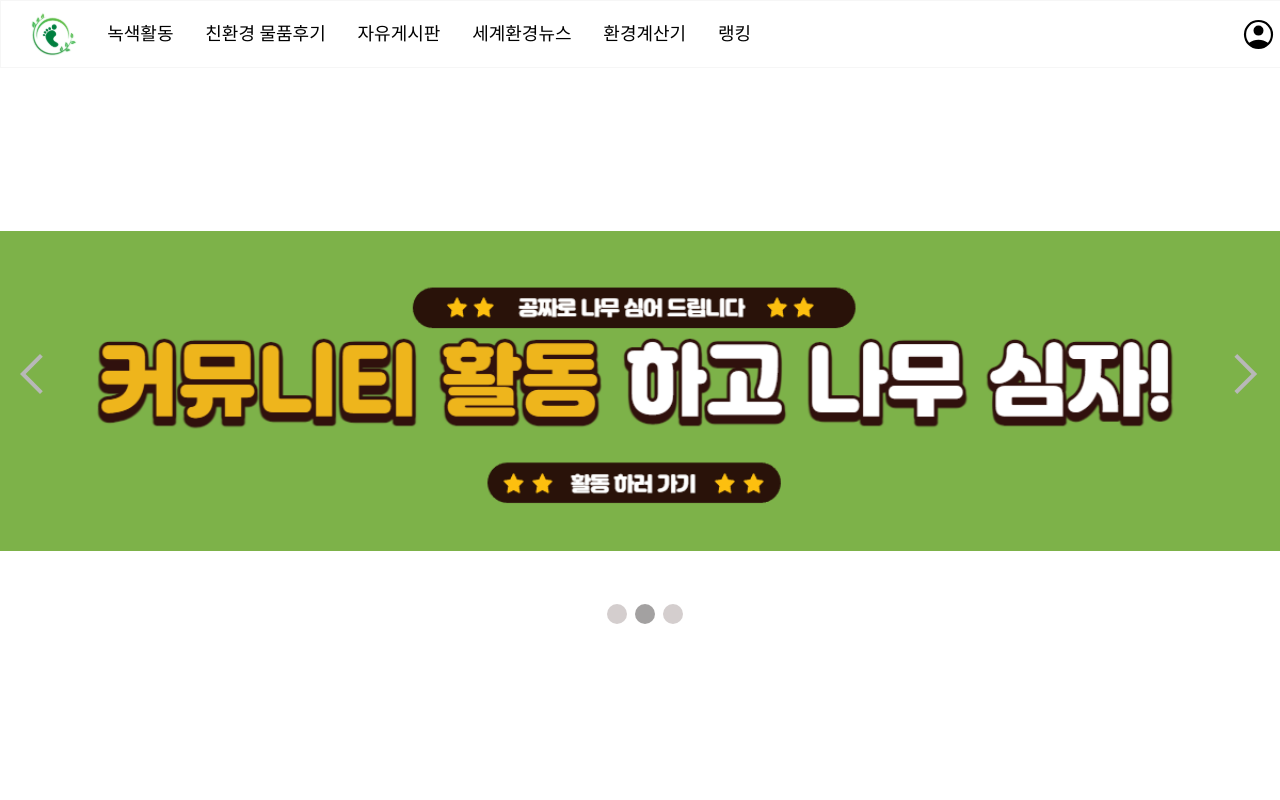
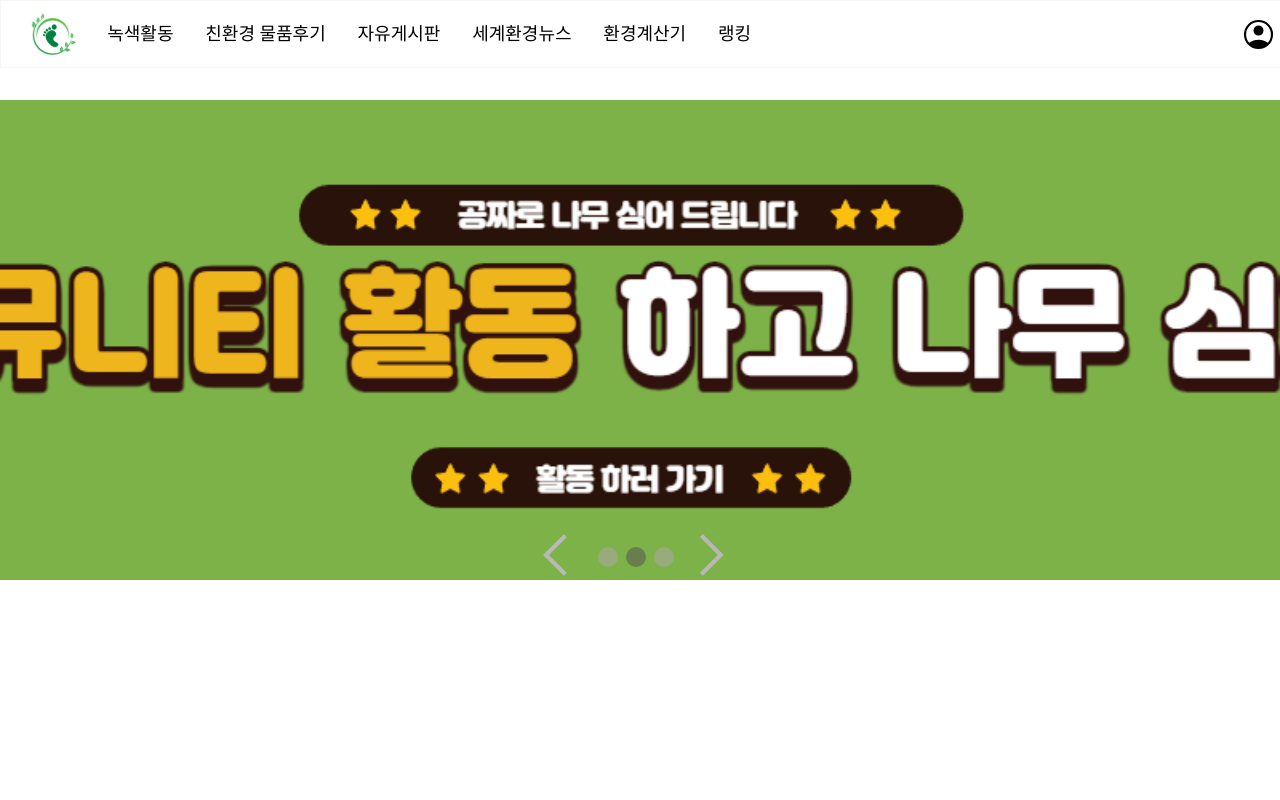
Before and after one commit to sungstii/seb42_main_022, a React (Create React App) app in the folder client/: page / in a window 1280 px wide. Shown: the top 800 px of the page. Built offline with nearby package versions, Linux system fonts and the light colour scheme.

Commit message:
feat: 미디어 쿼리 추가
fix: 캐러셀 디자인 수정

```diff
--- a/client/src/components/Carousel.tsx
+++ b/client/src/components/Carousel.tsx
@@ -1,6 +1,6 @@
 import React from "react";
 import Trees from "../image/trees.png";
-import Cow from "../image/cow.jpg";
+import Cow from "../image/cow.png";
 import Earth from "../image/earth.png";
 import { useState, useEffect, useRef } from "react";
 import styled from "styled-components";
@@ -11,39 +11,94 @@ const Container = styled.div`
   width: 100%;
   overflow: hidden;
   margin: 0 0 200px;
+  @media screen and (max-width: 1200px) {
+    height: 100%;
+  }
 `;
 const SliderContainer = styled.div`
   margin-top: 30px;
   width: 100%;
   height: 480px;
   display: flex;
+  @media screen and (max-width: 1200px) {
+    height: 100%;
+  }
 `;
 const Img = styled.img`
+  display: flex;
+
+  align-items: flex-start;
+
   width: 100%;
   height: 480px;
-  object-fit: contain;
+  object-fit: cover;
+  @media screen and (max-width: 1200px) {
+    object-fit: cover;
+    width: 100%;
+
+    height: 100%;
+  }
+`;
+const Controller = styled.div`
+  display: flex;
+  flex-direction: row;
+  position: relative;
+  bottom: 50px;
+  justify-content: center;
+  @media screen and (max-width: 1200px) {
+    bottom: 40px;
+  }
+  @media screen and (max-width: 819px) {
+    bottom: 30px;
+  }
+  @media screen and (max-width: 768px) {
+    bottom: 20px;
+  }
 `;
 const CarouselBack = styled.img`
   position: relative;
-  top: 280px;
-  left: 20px;
   z-index: 1;
   cursor: pointer;
+  width: 50px;
+  height: 50px;
+  @media screen and (max-width: 1200px) {
+    width: 40px;
+    height: 40px;
+  }
+  @media screen and (max-width: 819px) {
+    width: 30px;
+    height: 30px;
+  }
+  @media screen and (max-width: 768px) {
+    width: 20px;
+    height: 20px;
+  }
 `;
 const CarouselFront = styled.img`
-  position: absolute;
-  top: 350px;
-  right: 10px;
-  /* bottom: 300px; */
+  position: relative;
   z-index: 1;
   cursor: pointer;
+  padding: 0px 0px 0px 10px;
+  width: 50px;
+  height: 50px;
+  @media screen and (max-width: 1200px) {
+    width: 40px;
+    height: 40px;
+  }
+  @media screen and (max-width: 819px) {
+    width: 30px;
+    height: 30px;
+  }
+  @media screen and (max-width: 768px) {
+    width: 20px;
+    height: 20px;
+  }
 `;
 const InputContainer = styled.div`
   position: relative;
-  /* top: 0px; */
-  bottom: 30px;
-  left: 47%;
   z-index: 1;
+  display: flex;
+  align-items: center;
 `;
 const Input = styled.input`
   cursor: pointer;
@@ -55,6 +110,18 @@ const Input = styled.input`
   border-radius: 50%;
   width: 20px;
   height: 20px;
+  @media screen and (max-width: 1200px) {
+    width: 15px;
+    height: 15px;
+  }
+  @media screen and (max-width: 819px) {
+    width: 12px;
+    height: 12px;
+  }
+  @media screen and (max-width: 768px) {
+    width: 10px;
+    height: 10px;
+  }
 `;
 
 function Carousel() {
@@ -98,12 +165,13 @@ function Carousel() {
   return (
     <>
       <Container>
-        <CarouselBack src={arrowback} onClick={prevSlide} />
         <SliderContainer ref={slideRef}>
           <Img src={Earth} />
           <Img src={Trees} />
           <Img src={Cow} />
         </SliderContainer>
+        <Controller>
+          <CarouselBack src={arrowback} onClick={prevSlide} />
           <InputContainer>
             <Input
               onClick={(e) => handle(0)}
@@ -128,6 +196,7 @@ function Carousel() {
             />
         </InputContainer>
         <CarouselFront src={arrowfront} onClick={nextSlide} />
+      </Controller>
       </Container>
 
     </>
--- a/client/src/pages/News.tsx
+++ b/client/src/pages/News.tsx
@@ -8,21 +8,31 @@ const MainContainer = styled.div`
   display: flex;
   margin: 0 auto;
   justify-content: center;
-  padding: 30px 10px 10px 10px;
+  width: 100%;
+  @media screen and (max-width: 920px) {
+    width: 100%;
+    padding: 0px;
+  }
 `;
 const SectionContainer = styled.div`
   flex-direction: column;
   justify-content: center;
   margin: 50px 0px 0px 0px;
+  width: 100%;
 `;
 const NewsContainer = styled.div`
   display: flex;
   flex-direction: column;
   justify-content: center;
   align-content: center;
+  margin: 0 auto;
   width: 800px;
   height: 100%;
   padding: 0px 50px 20px 50px;
+  @media screen and (max-width: 920px) {
+    width: 100%;
+    padding: 0px;
+  }
 `;
 const NewsBox = styled.div`
   display: flex;
@@ -31,7 +41,7 @@ const NewsBox = styled.div`
   justify-content: center;
   align-items: center;
   border-radius: 15px;
-  height: 100px;
+  height: 120px;
   padding: 20px 50px 20px 50px;
   margin: 0px 0px 30px 0px;
   box-shadow: 0px 8px 16px 0px rgba(0, 0, 0, 0.2);
@@ -68,13 +78,13 @@ function News () {
       {isError && "Loading..."}
       <MainContainer>
         <SectionContainer>
-          <Text>여긴 환경뉴스 페이지입니다</Text>
+          <Text>환경 뉴스를 실시간으로 만나보세요!</Text>
           <NewsContainer>
             {news?.items.map((el, index) => {
               return (
                 <NewsBox key={index} onClick={() => window.open(`${el.originallink}`, "_blank")}>
-                  <Title>{el.title.replace(/<\/?[^>]+(>|$)/g, "")}</Title>
-                  <Contents>{el.description.replace(/<\/?[^>]+(>|$)/g, "")}</Contents>
+                  <Title>{el.title.replace(/<\/?(b|[^>]+|("|'))>|(&apos;)|(&quot;)/g, "")}</Title>
+                  <Contents>{el.description.replace(/<\/?(b|[^>]+|("|'))>|(&apos;)|(&quot;)/g, "")}</Contents>
                   <div>{dayjs(el.pub_date).locale('ko').format('YYYY년 M월 D일 ddd HH:mm')}</div>
                 </NewsBox>
               )
--- a/client/src/pages/Ranking.tsx
+++ b/client/src/pages/Ranking.tsx
@@ -8,7 +8,10 @@ const MainContainer = styled.div`
   margin: 0 auto;
   justify-content: center;
   /* flex-direction: column; */
-  padding: 30px 10px 10px 10px;
+  /* padding: 30px 10px 10px 10px; */
+  @media screen and (max-width: 920px) {
+    width: 100%;
+  }
 `;
 const SectionContainer = styled.div`
   flex-direction: column;
@@ -22,40 +25,57 @@ const RankContainer = styled.div`
   align-content: center;
   width: 800px;
   height: 100%;
-  padding: 0px 50px 20px 50px;
+  /* padding: 0px 50px 20px 50px; */
+  @media screen and (max-width: 920px) {
+    width: 100%;
+    padding: 0px;
+  }
 `;
 const Rank = styled.div`
   display: flex;
   flex-direction: row;
   background-color: #F2FFED;
-  justify-content: center;
+  justify-content: space-evenly;
   align-items: center;
   border-radius: 15px;
-  /* width: 80%; */
+  width: 100%;
   height: 50px;
-  padding: 20px 50px 20px 50px;
+  padding: 20px 0px 20px 0px;
   margin: 0px 0px 30px 0px;
   box-shadow: 0px 8px 16px 0px rgba(0, 0, 0, 0.2);
 `;
 const RankIndex = styled.div`
-  font-size: 40px;
+  font-size: 30px;
   font-weight: bold;
-  margin: 0px 40px 0px 40px;
+  /* margin: 0px 40px 0px 40px; */
+  @media screen and (max-width: 920px) {
+    font-size: 20px;
+  }
 `;
 const RankName = styled.div`
-  font-size: 40px;
-  width: 140px;
+  font-size: 30px;
+  /* width: 140px; */
   font-weight: bold;
-  margin: 0px 80px 0px 50px;
+  /* margin: 0px 80px 0px 50px; */
+  @media screen and (max-width: 920px) {
+    font-size: 20px;
+  }
 `;
 const RankTreeCount = styled.div`
-  font-size: 30px;
+  font-size: 25px;
   font-weight: bold;
-  margin: 0px 40px 0px 80px;
+  /* margin: 0px 20px 0px 60px; */
+  /* width: 140px; */
+  @media screen and (max-width: 920px) {
+    font-size: 18px;
+  }
 `;
 const RankIcon = styled.img`
   width: 50px;
-  margin: 0px 30px 0px 30px;
+  /* margin: 0px 30px 0px 30px; */
+  @media screen and (max-width: 920px) {
+    width: 30px;
+  }
 `;
 const TreeKingIcon = styled.img`
   width: 70px;
@@ -66,10 +86,16 @@ const Title = styled.div`
   font-weight: bold;
   text-align: center;
   margin: 0px 0px 30px 0px;
+  @media screen and (max-width: 920px) {
+    font-size: 20px;
+  }
 `;
 const SubTitle = styled.div`
   font-size: 60px;
   text-align: center;
+  @media screen and (max-width: 920px) {
+    font-size: 40px;
+  }
 `;
 function Ranking() {
   const { data: ranking, isLoading, isError } = useRanking();
```
Also changed, not shown: client/src/image/cow.jpg (deleted), client/src/image/cow.png (added). Lines whose indentation alone changed are shown as unchanged.
